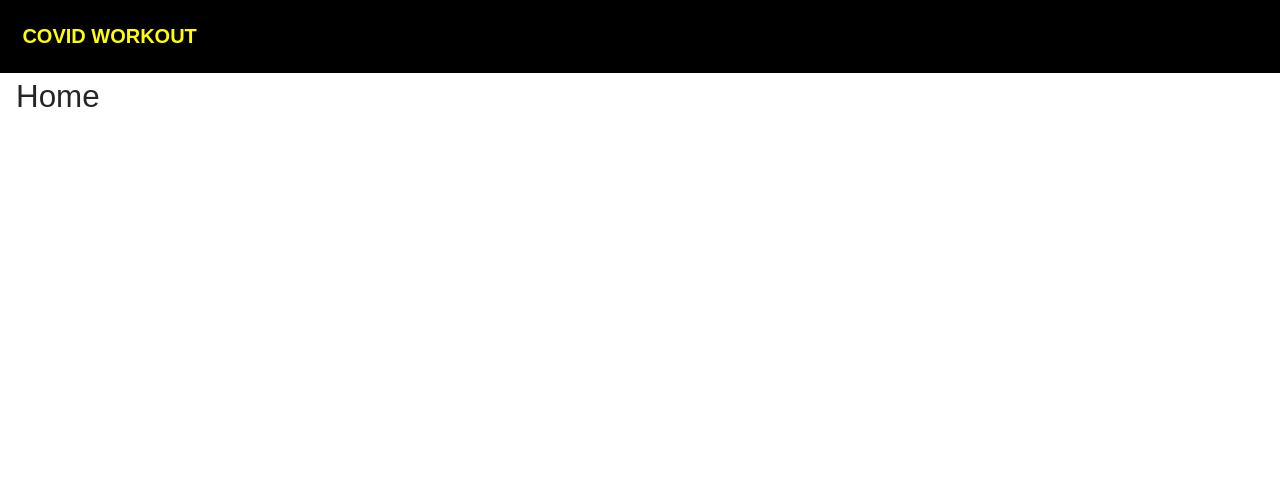
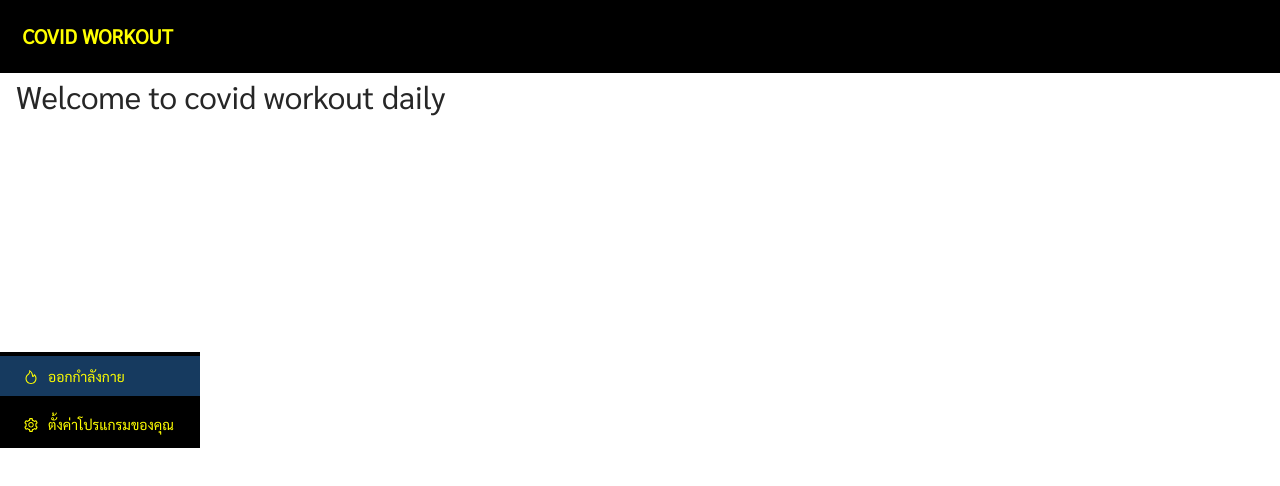
Before and after one commit to boatnoodle/covid-workout-daily, a React (Create React App) app: page / in a window 1280 px wide. Shown: the top 486 px of the page. Built offline with nearby package versions, Linux system fonts and the light colour scheme.

Commit message:
💄Update ui

```diff
--- a/src/components/Header/index.tsx
+++ b/src/components/Header/index.tsx
@@ -1,13 +1,15 @@
 import React from "react";
 import styled from "styled-components";
 
-import { Typography } from "antd";
+import { Layout, Menu, Typography } from "antd";
+import { FireOutlined, MenuOutlined, SettingOutlined } from "@ant-design/icons";
 
+const { Sider } = Layout;
 const { Title } = Typography;
 
 const Wrapper = styled.div`
   display: grid;
-  grid-template-columns: auto 1fr;
+  grid-template-columns: 1fr;
   background: black;
   padding: 1rem;
 
@@ -18,10 +20,58 @@ const Wrapper = styled.div`
   }
 `;
 
+const SiderStyled = styled(Sider)`
+  position: absolute;
+  left: 0;
+  top: 50%;
+  transform: translate(0%, -50%);
+  & .ant-layout-sider-zero-width-trigger:hover,
+  & .ant-layout-sider-zero-width-trigger,
+  & .ant-menu.ant-menu-dark,
+  .ant-menu.ant-menu-dark .ant-menu-sub {
+    background: black;
+    color: yellow;
+  }
+
+  & .ant-menu-dark .ant-menu-item-selected,
+  & .anticon svg,
+  & .ant-menu-item .anticon + span,
+  .ant-menu-submenu-title .anticon + span {
+    color: yellow;
+  }
+
+  & .ant-menu.ant-menu-dark .ant-menu-item-selected,
+  .ant-menu-submenu-popup.ant-menu-dark .ant-menu-item-selected {
+    background-color: #163a5f;
+  }
+`;
+
 const Header = () => {
   return (
     <Wrapper>
       <Title level={4}>COVID WORKOUT</Title>
+      <SiderStyled
+        breakpoint="lg"
+        collapsedWidth="0"
+        onBreakpoint={(broken) => {
+          console.log(broken);
+        }}
+        onCollapse={(collapsed, type) => {
+          console.log(collapsed, type);
+        }}
+      >
+        <div className="logo" />
+        <Menu theme="dark" mode="inline" defaultSelectedKeys={["1"]}>
+          <Menu.Item key="1">
+            <FireOutlined />
+            <span className="nav-text">ออกกำลังกาย</span>
+          </Menu.Item>
+          <Menu.Item key="2">
+            <SettingOutlined />
+            <span className="nav-text">ตั้งค่าโปรแกรมของคุณ</span>
+          </Menu.Item>
+        </Menu>
+      </SiderStyled>
     </Wrapper>
   );
 };
--- a/src/containers/home/index.tsx
+++ b/src/containers/home/index.tsx
@@ -1,5 +1,5 @@
 import React from "react";
 
 export const Home = () => {
-  return <div>Home</div>;
+  return <div>Welcome to covid workout daily</div>;
 };
--- a/src/global-styles.js
+++ b/src/global-styles.js
@@ -3,6 +3,9 @@ import { createGlobalStyle } from "styled-components";
 const GlobalStyle = createGlobalStyle`
   html,
   body {
+  font-family: "Sarabun", sans-serif !important;
+  -webkit-font-smoothing: antialiased;
+  -moz-osx-font-smoothing: grayscale;
     margin: 0;
     height: 100%;
     width: 100%;
@@ -10,7 +13,7 @@ const GlobalStyle = createGlobalStyle`
     font-size: 1.4em;
   }
   body, h1, h2, h3, h4, h5, h6 {
-    font-family: 'Kanit', sans-serif !important;
+    font-family: "Sarabun", sans-serif !important;
   }
 
   h1, h2, h3, h4, h5, h6{
--- a/src/index.css
+++ b/src/index.css
@@ -1,8 +1 @@
 @import "~antd/dist/antd.css";
-
-body {
-  margin: 0;
-  font-family: "Sarabun", sans-serif !important;
-  -webkit-font-smoothing: antialiased;
-  -moz-osx-font-smoothing: grayscale;
-}
```
Also changed, not shown: src/mockupDb/index.ts (added).
